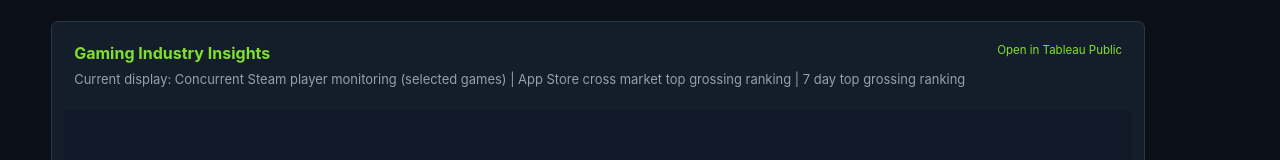
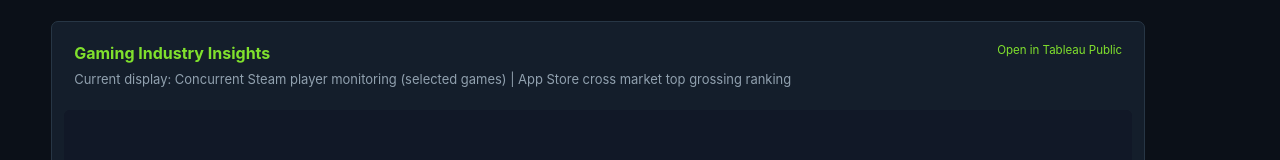
Before and after one commit to qatalyse/Game-Observatory, a React (Vite) app in the folder frontend/: page / in a window 1280 px wide. Shown: the part 241-401 px from the top of the page. Built offline with nearby package versions, Linux system fonts and the light colour scheme.

Commit message:
Remove 7-day top grossing copy from dashboard

```diff
--- a/frontend/src/App.tsx
+++ b/frontend/src/App.tsx
@@ -45,7 +45,7 @@ function TableauDashboard() {
       <div className="panel-heading">
         <div>
           <h2>Gaming Industry Insights</h2>
-          <p>Current display: Concurrent Steam player monitoring (selected games) | App Store cross market top grossing ranking | 7 day top grossing ranking</p>
+          <p>Current display: Concurrent Steam player monitoring (selected games) | App Store cross market top grossing ranking</p>
         </div>
         <a className="apple-store-link" href="https://public.tableau.com/views/GameMarketDataanalytics/Dashboard1" target="_blank" rel="noreferrer">Open in Tableau Public</a>
       </div>
```
